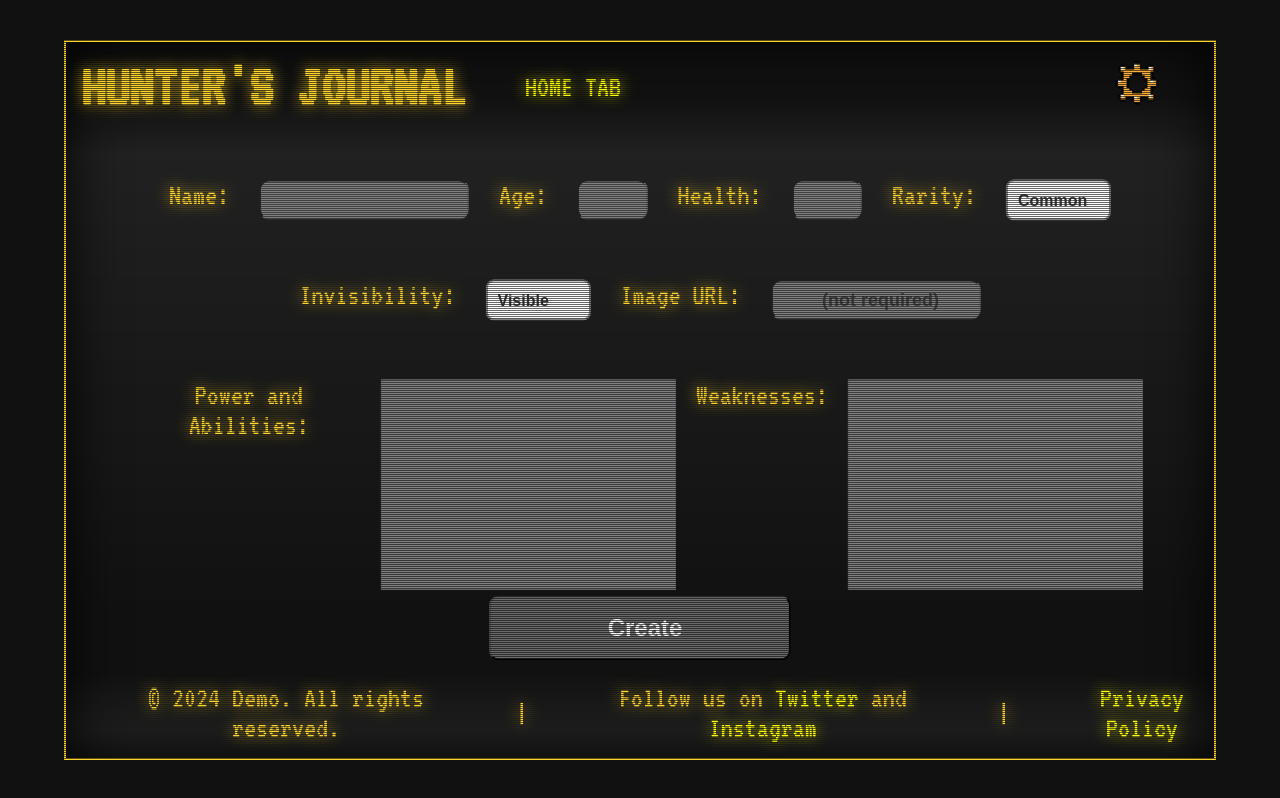
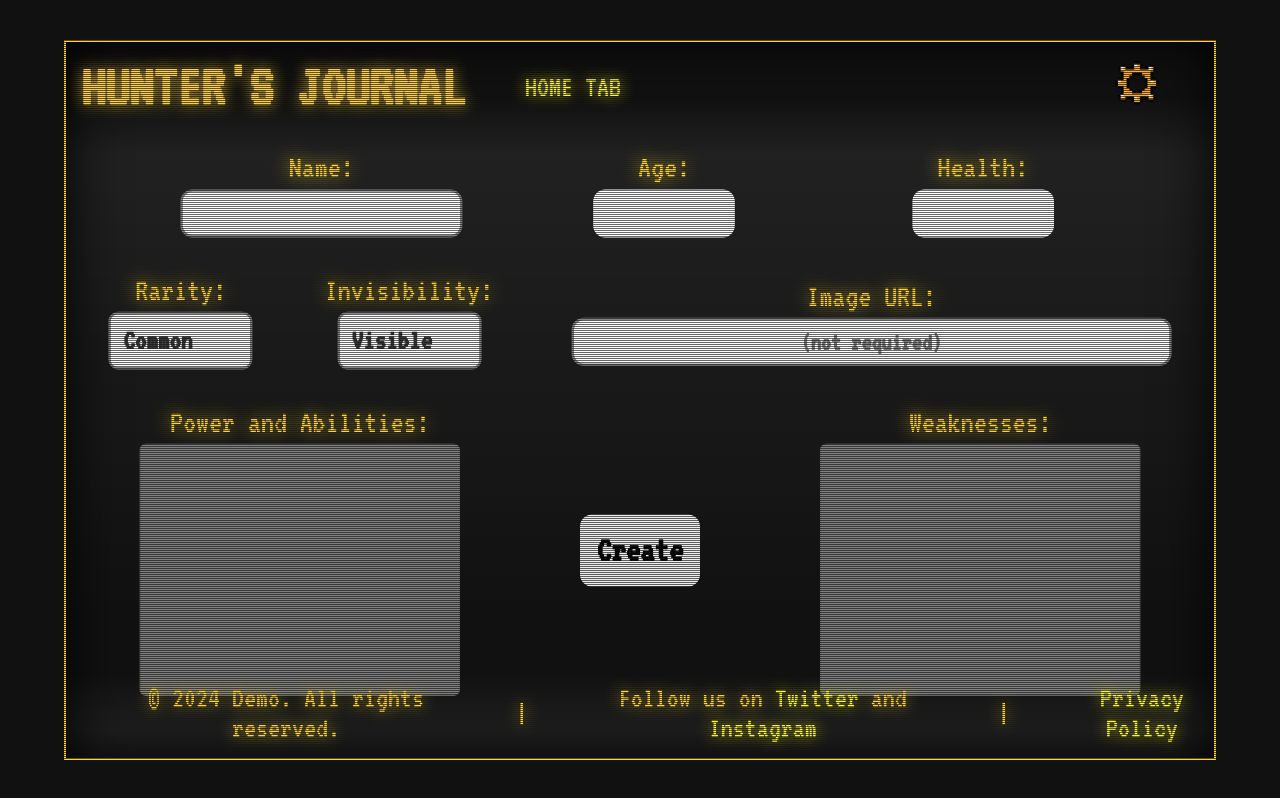
Before and after one commit to NinjataWRLD/Hunters-Journal, a React (Vite) app in the folder frontend/: page / in a window 1280 px wide. Both pictures are taken after a click on the button "Create Monster". Built offline with nearby package versions, Linux system fonts and the light colour scheme; no server answers.

Commit message:
fixed and finished create monster page + applied loading status

```diff
--- a/frontend/package.json
+++ b/frontend/package.json
@@ -18,7 +18,8 @@
     "react": "^18.3.1",
     "react-dom": "^18.3.1",
     "react-hook-form": "^7.53.0",
-    "react-router-dom": "^6.26.0"
+    "react-router-dom": "^6.26.0",
+    "react-transition-group": "^4.4.5"
   },
   "devDependencies": {
     "@types/react": "^18.3.3",
--- a/frontend/src/pages/monsters/create/CreateMonster.css
+++ b/frontend/src/pages/monsters/create/CreateMonster.css
@@ -1,77 +1,45 @@
-*{
+* {
     box-sizing: border-box;
 }
 
 form {
     position: relative;
-    left: 50%;
-    top: 50%;
-    transform: translate(-50%, -50%);
-    width: 90%;
-    height: 80%;
+    width: 100%;
+    height: 70vh;
     display: flex;
     flex-direction: column;
-    gap: 15px;
-    padding: 10px;
-    justify-content: center;
     align-items: center;
-    z-index: 10;
+    gap: 1rem;
+    margin-top: 90px;
+    scale: 1.2;
 }
 
-.first-col {
-    width: 100%;
-    position: absolute;
+.form-row {
     display: flex;
-    flex-direction: row;
-    justify-content: center;
-    top: 0;
-    gap: 30px;
+    justify-content: space-between;
+    gap: 1rem;
 }
 
-.second-col {
-    width: 100%;
-    position: absolute;
+.form-row label {
     display: flex;
-    flex-direction: row;
-    justify-content: center;
-    top: 100px;
-    gap: 30px;
+    flex: 1;
+    flex-direction: column;
+    font-size: 0.9rem;
+    align-items: center;
+    gap: 5px;
+    cursor: url("../../../assets/cursor1.cur"), auto;
 }
 
-.third-col {
+input[type="text"] {
+    font-family: "VT323", monospace;
     width: 100%;
-    position: absolute;
-    display: flex;
-    flex-direction: row;
-    gap: 20px;
-    justify-content: center;
-    top: 200px;
-}
-
-input {
-    width: 20%;
     height: 40px;
+    padding: 0.5rem;
+    font-size: 1rem;
+    border: 2px solid #838383;
+    border-radius: 10px;
     font-weight: bold;
-    font-size: 0.8rem;
-    border-radius: 10px;
-    text-indent: 10px;
-    background-color: grey;
-}
-
-input[type="submit"] {
-    position: absolute;
-    text-align: center;
-    bottom: 20px;
-    width: 30%;
-    height: 13%;
-    justify-self: center;
-    background-color: rgba(166, 166, 166, 0.605);
-    color: white;
-    padding: 10px;
-}
-
-input[type="submit"]:hover {
-    background-color: rgba(166, 166, 166, 0.251);
+    color: black;
 }
 
 .large {
@@ -79,19 +47,20 @@
 }
 
 select {
+    font-family: "VT323", monospace;
     appearance: none;
-    width: 3.5rem;
+    width: 4rem;
     padding: 10px;
     border: 2px solid #838383;
     border-radius: 8px;
     background-color: #fff;
     color: #333;
-    font-size: 16px;
-    font-family: Arial, sans-serif;
+    font-size: 0.8rem;
     font-weight: bold;
     outline: none;
     cursor: pointer;
     transition: all 0.3s ease;
+    cursor: url("../../../assets/pointer.cur"), auto;
 }
 
 select option {
@@ -101,25 +70,37 @@
     padding: 10px;
 }
 
+#content-image {
+    width: 500px;
+    margin-top: 5px;
+}
+
+#content-image input {
+    font-size: 0.8rem;
+}
+
 .url {
+    font-family: "VT323", monospace;
     font-size: 0.6rem;
-    height: 40px;
-    width: 15rem;
-    text-indent: 10px;
+    text-align: left;
 }
 
 .url::placeholder {
+    font-family: "VT323", monospace;
     color: rgba(0, 0, 0, 0.525);
+    font-size: 0.7rem;
     font-weight: bold;
+    text-align: center;
 }
 
 textarea {
+    font-family: "VT323", monospace;
+    border-radius: 5px;
     resize: none;
-    text-indent: 10px;
     font-weight: bold;
     color: rgb(255, 255, 255);
     background-color: grey;
-    font-size: 0.8rem;
+    font-size: 1rem;
     padding: 5px;
 }
 
@@ -131,10 +112,52 @@
 input[type=number] {
     -moz-appearance: textfield;
     appearance: textfield;
-    width: 7%;
+    color: black;
+    font-family: "VT323", monospace;
+    font-weight: bold;
+    width: 50%;
     text-indent: 2px;
     font-size: 0.8rem;
     height: 40px;
     text-indent: 10px;
-    cursor: pointer;
+    border-radius: 10px;
+    border: none;
 }
+
+#content-name, #content-age {
+    margin-left: 20px
+}
+
+.second {
+    gap: 65px;
+}
+
+.last {
+    gap: 100px;
+}
+
+.inner-row {
+    display: flex;
+    flex-direction: row;
+    gap: 60px;
+}
+
+.submit {
+    font-family: "VT323", monospace;
+    position: relative;
+    width: 100px;
+    align-self: center;
+    font-size: 1rem;
+    font-weight: bold;
+    border: none;
+    border-radius: 10px;
+}
+
+.submit:hover {
+    background-color: rgba(255, 255, 255, 0.584);
+}
+
+.error {
+    font-size: 0.7rem;
+    color: red;
+}
--- a/frontend/src/pages/monsters/create/CreateMonster.jsx
+++ b/frontend/src/pages/monsters/create/CreateMonster.jsx
@@ -4,7 +4,7 @@
 import "./CreateMonster.css";
 
 function Create() {
-    const { register, handleSubmit } = useForm();
+    const { register, handleSubmit, formState: { errors } } = useForm();
     const navigate = useNavigate();
 
     async function onSubmit(data) {
@@ -12,7 +12,7 @@
 
         try {
             await CreateMonster(dto);
-            navigate("/browse");
+            navigate("/monsters");
         } catch (e) {
             console.error(e);
         }
@@ -21,46 +21,70 @@
     return (
         <>
             <form onSubmit={handleSubmit(onSubmit)}>
-                <div className="first-col">
-                    <label htmlFor="name">Name:</label>
+                <div className="form-row">
+                    <label htmlFor="name" id="content-name">
+                        Name:
                         <input
                             id="name"
                             type="text"
-                        {...register("name")}
+                            {...register("name", {
+                                required: "Name is required",
+                                maxLength: { value: 15, message: "Maximum 15 characters" }
+                            })}
                             autoComplete="off"
-                        maxLength={15}
                         />
-                    <label htmlFor="age">Age:</label>
+                        {errors.name && <span className="error">{errors.name.message}</span>}
+                    </label>
+                    <label htmlFor="age" id="content-age">
+                        Age:
                         <input
                             id="age"
                             type="number"
-                        {...register("age", { required: true, maxLength: 4 })}
-                        maxLength={4}
+                            {...register("age",
+                                {
+                                    required: "Age is required",
+                                    maxLength: { value: 9, message: "Invalid age" }
+                                })}
                             autoComplete="off"
                         />
-                    <label htmlFor="hp">Health:</label>
+                        {errors.name && <span className="error">{errors.age.message}</span>}
+                    </label>
+                    <label htmlFor="hp" id="content-hp">
+                        Health:
                         <input
                             id="hp"
                             type="number"
-                        {...register("hp")}
+                            {...register("hp",
+                                {
+                                    required: "HP is required",
+                                    maxLength: { value: 9, message: "Invalid HP" }
+                                })}
                             autoComplete="off"
-                        maxLength={4}
                         />
-                    <label htmlFor="rarity">Rarity:</label>
+                        {errors.name && <span className="error">{errors.hp.message}</span>}
+                    </label>
+                </div>
+                <div className="form-row second">
+                    <div className="inner-row">
+                        <label htmlFor="rarity" id="content-rarity">
+                            Rarity:
                             <select id="rarity" {...register("rarity")}>
                                 <option value="Common">Common</option>
                                 <option value="Rare">Rare</option>
                                 <option value="Epic">Epic</option>
                                 <option value="Legendary">Legendary</option>
                             </select>
-                </div>
-                <div className="second-col">
-                    <label htmlFor="invisibility">Invisibility:</label>
+                        </label>
+                        <label htmlFor="invisibility" id="content-invisibility">
+                            Invisibility:
                             <select id="invisibility" {...register("invisibility")}>
                                 <option value={false}>Visible</option>
                                 <option value={true}>Invisible</option>
                             </select>
-                    <label htmlFor="image">Image URL:</label>
+                        </label>
+                    </div>
+                    <label htmlFor="image" id="content-image">
+                        Image URL:
                         <input
                             id="image"
                             type="text"
@@ -69,27 +93,43 @@
                             className="url"
                             placeholder="(not required)"
                         />
+                    </label>
                 </div>
-                <div className="third-col">
-                    <label htmlFor="strength">Power and Abilities:</label>
+                <div className="form-row last">
+                    <label htmlFor="strength" id="content-strength">
+                        Power and Abilities:
                         <textarea
                             id="strength"
-                        {...register("strength")}
+                            {...register("strength",
+                                {
+                                    required: "Strength is required",
+                                    maxLength: { value: 100, message: "Description too long" }
+                                })}
                             autoComplete="off"
                             className="large"
                         />
-                    <label htmlFor="weakness">Weaknesses:</label>
+                        {errors.name && <span className="error">{errors.strength.message}</span>}
+                    </label>
+                    <input
+                        type="submit"
+                        value={"Create"}
+                        className="submit"
+                    />
+                    <label htmlFor="weakness" id="content-weakness">
+                        Weaknesses:
                         <textarea
                             id="weakness"
-                        {...register("weakness")}
+                            {...register("weakness",
+                                {
+                                    required: "Weaknesses are required",
+                                    maxLength: { value: 100, message: "Description too long" }
+                                })}
                             autoComplete="off"
                             className="large"
                         />
+                        {errors.name && <span className="error">{errors.weakness.message}</span>}
+                    </label>
                 </div>
-                <input
-                    type="submit"
-                    value={"Create"}
-                />
             </form>
         </>
     );
--- a/frontend/src/pages/monsters/read/ReadMonsters.jsx
+++ b/frontend/src/pages/monsters/read/ReadMonsters.jsx
@@ -11,7 +11,7 @@
         fetchMonsters();
     }, []);
 
-    const handleMonsterClick = (e) => {
+    const handleMonsterClick = () => {
         setShowContent(prev => !prev);
     };
 
--- a/frontend/src/styles.css
+++ b/frontend/src/styles.css
@@ -21,7 +21,7 @@
   align-items: center;
   height: 100vh;
   background-color: var(--background-color);
-    cursor: url('src/assets/pointer.cur'), auto;
+  cursor: url('./assets/pointer.cur'), auto;
 }
 
 div.retro-container {
@@ -77,7 +77,7 @@
 }
 
 .faded-logo {
-    position:absolute;
+  position: absolute;
   top: 100px;
   right: 0;
   width: 600px;
@@ -90,7 +90,10 @@
   -webkit-mask-image: linear-gradient(to right, rgba(0, 0, 0, 0) 0%, rgba(0, 0, 0, 1) 50%);
 }
 
-  a, button, input, textarea {
+a,
+button,
+input,
+textarea {
   cursor: url('./assets/cursor1.cur'), pointer;
 }
 
@@ -128,3 +131,37 @@
   outline: 2px dashed var(--primary-color);
   outline-offset: 4px;
 }
+
+.fade-enter {
+  opacity: 0;
+  transform: scale(0);
+  transform-origin: center;
+}
+
+.fade-enter-active {
+  opacity: 1;
+  transform: scale(1);
+  transition: transform 500ms ease, opacity 500ms ease;
+}
+
+.fade-exit {
+  opacity: 1;
+  transform: scale(1);
+  transform-origin: center;
+}
+
+.fade-exit-active {
+  opacity: 0;
+  transform: scale(0);
+  transition: transform 500ms ease, opacity 500ms ease;
+}
+
+.loading {
+  font-size: 2rem;
+  font-weight: bold;
+  font-style: italic;
+  position: absolute;
+  left: 50%;
+  top: 50%;
+  transform: translate(-50%, -50%);
+}
```
Also changed, not shown: frontend/src/App.jsx (+20 -5 lines), frontend/src/assets/logo.png (deleted), 1 other file (tests, documents, lock files or other folders). Lines whose indentation alone changed are shown as unchanged.
